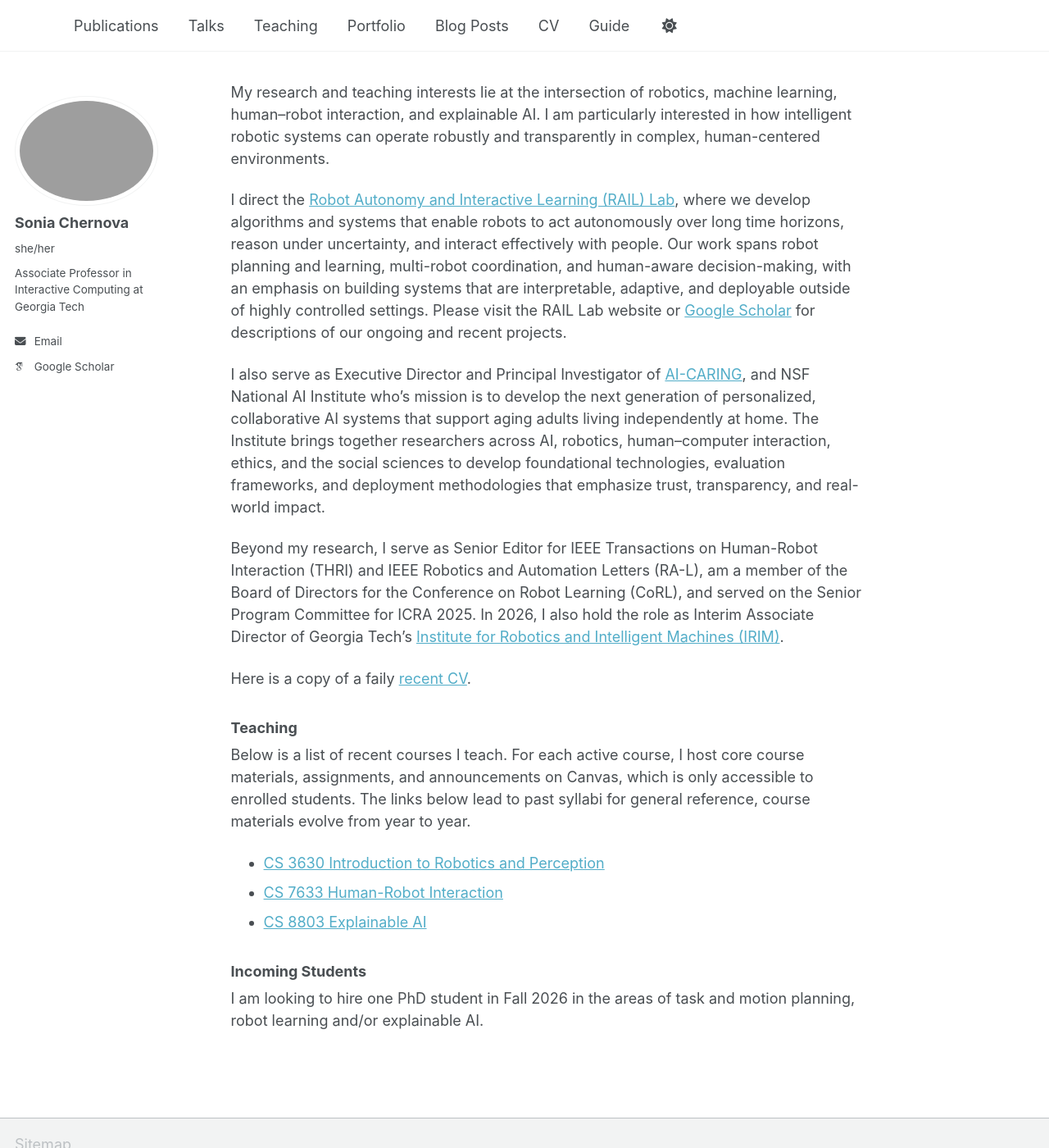
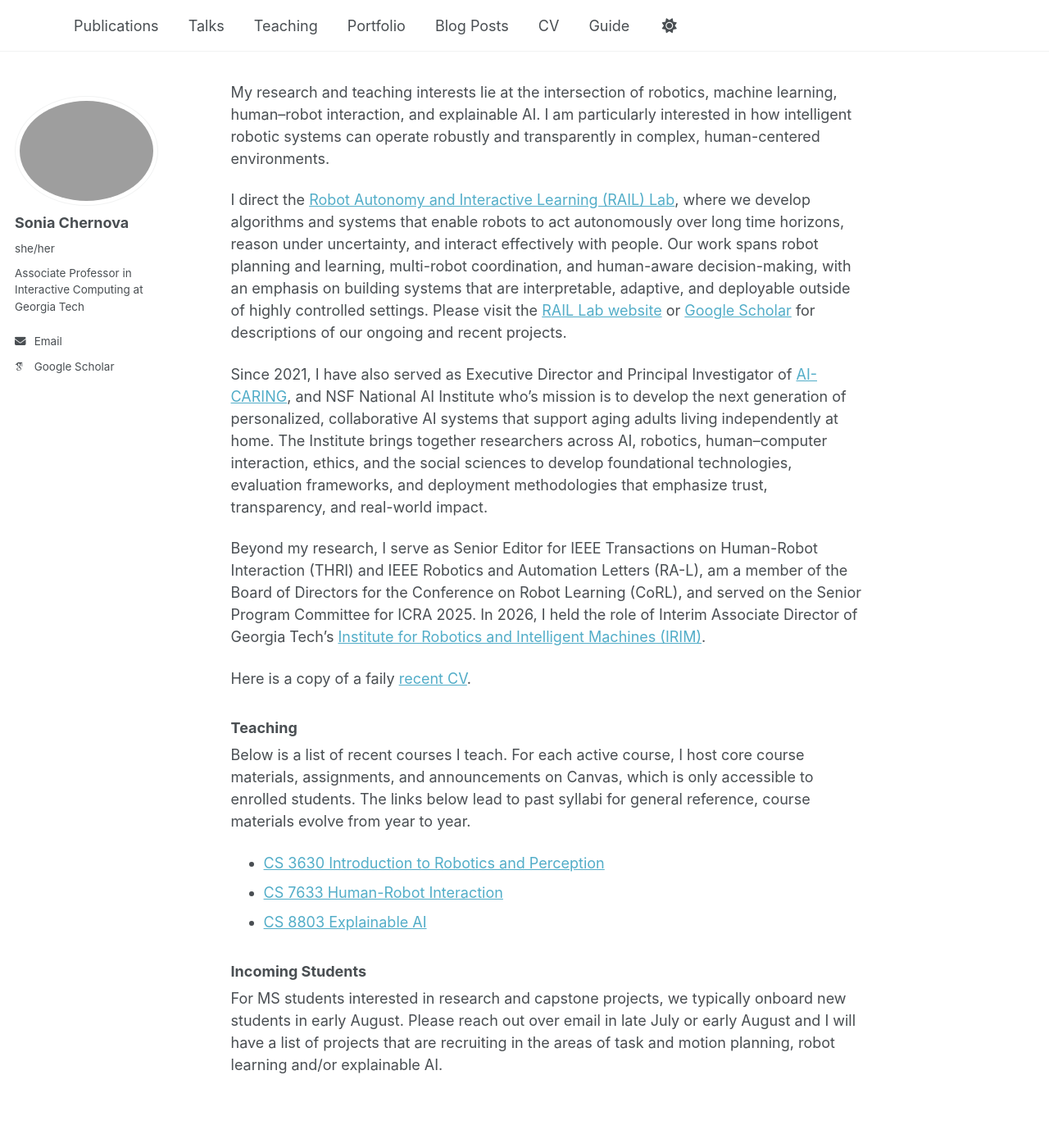
Before and after one commit to schernova/schernova.github.io, a Jekyll site: the page built from _pages/about.md, in a window 1280 px wide and 1400 px high. Shown: the whole window at 82% size. Built offline with Jekyll 4.4.1, drawn with Linux system fonts in a browser that asks for light colours; some web fonts are replaced; a script bundle is joined from its source files by our own code; library files that are not in the unit come from our copies.

Commit message:
Update about.md

```diff
--- a/_pages/about.md
+++ b/_pages/about.md
@@ -9,11 +9,11 @@ redirect_from:
 
 My research and teaching interests lie at the intersection of robotics, machine learning, human–robot interaction, and explainable AI. I am particularly interested in how intelligent robotic systems can operate robustly and transparently in complex, human-centered environments.
 
-I direct the [Robot Autonomy and Interactive Learning (RAIL) Lab](https://gt-rail.com), where we develop algorithms and systems that enable robots to act autonomously over long time horizons, reason under uncertainty, and interact effectively with people. Our work spans robot planning and learning, multi-robot coordination, and human-aware decision-making, with an emphasis on building systems that are interpretable, adaptive, and deployable outside of highly controlled settings. Please visit the RAIL Lab website or [Google Scholar](https://scholar.google.com/citations?user=EYo_WkEAAAAJ&hl=en) for descriptions of our ongoing and recent projects.
+I direct the [Robot Autonomy and Interactive Learning (RAIL) Lab](https://gt-rail.com), where we develop algorithms and systems that enable robots to act autonomously over long time horizons, reason under uncertainty, and interact effectively with people. Our work spans robot planning and learning, multi-robot coordination, and human-aware decision-making, with an emphasis on building systems that are interpretable, adaptive, and deployable outside of highly controlled settings. Please visit the [RAIL Lab website](http://gt-rail.com) or [Google Scholar](https://scholar.google.com/citations?user=EYo_WkEAAAAJ&hl=en) for descriptions of our ongoing and recent projects.
 
-I also serve as Executive Director and Principal Investigator of [AI-CARING](https://ai-caring.org/), and NSF National AI Institute who's mission is to develop the next generation of personalized, collaborative AI systems that support aging adults living independently at home. The Institute brings together researchers across AI, robotics, human–computer interaction, ethics, and the social sciences to develop foundational technologies, evaluation frameworks, and deployment methodologies that emphasize trust, transparency, and real-world impact.
+Since 2021, I have also served as Executive Director and Principal Investigator of [AI-CARING](https://ai-caring.org/), and NSF National AI Institute who's mission is to develop the next generation of personalized, collaborative AI systems that support aging adults living independently at home. The Institute brings together researchers across AI, robotics, human–computer interaction, ethics, and the social sciences to develop foundational technologies, evaluation frameworks, and deployment methodologies that emphasize trust, transparency, and real-world impact.
 
-Beyond my research, I serve as Senior Editor for IEEE Transactions on Human-Robot Interaction (THRI) and IEEE Robotics and Automation Letters (RA-L), am a member of the Board of Directors for the Conference on Robot Learning (CoRL), and served on the Senior Program Committee for ICRA 2025. In 2026, I also hold the role as Interim Associate Director of Georgia Tech’s [Institute for Robotics and Intelligent Machines (IRIM)](https://research.gatech.edu/robotics).
+Beyond my research, I serve as Senior Editor for IEEE Transactions on Human-Robot Interaction (THRI) and IEEE Robotics and Automation Letters (RA-L), am a member of the Board of Directors for the Conference on Robot Learning (CoRL), and served on the Senior Program Committee for ICRA 2025. In 2026, I held the role of Interim Associate Director of Georgia Tech’s [Institute for Robotics and Intelligent Machines (IRIM)](https://research.gatech.edu/robotics).
 
 Here is a copy of a faily [recent CV](files/CV_SoniaChernova.pdf).
 
@@ -25,4 +25,4 @@ Below is a list of recent courses I teach. For each active course, I host core c
 - [CS 8803 Explainable AI](files/CS8803_XAI_Syllabus.pdf)
 
 ### Incoming Students
-I am looking to hire one PhD student in Fall 2026 in the areas of task and motion planning, robot learning and/or explainable AI.
+For MS students interested in research and capstone projects, we typically onboard new students in early August.  Please reach out over email in late July or early August and I will have a list of projects that are recruiting in the areas of task and motion planning, robot learning and/or explainable AI.
```
